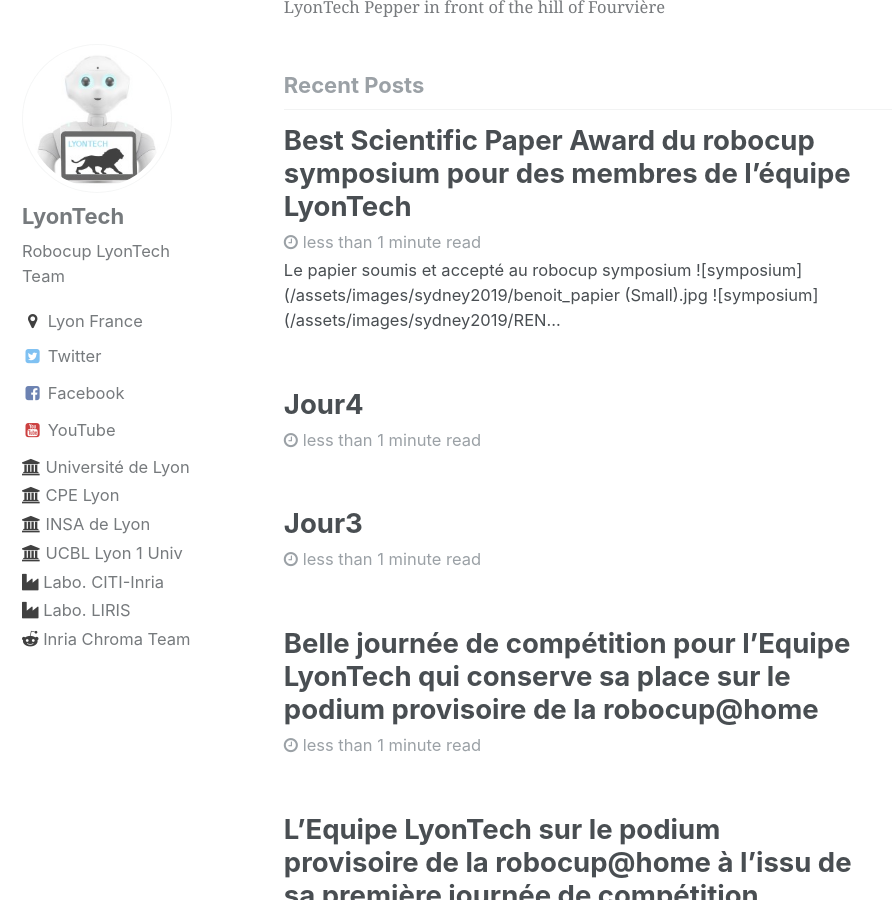
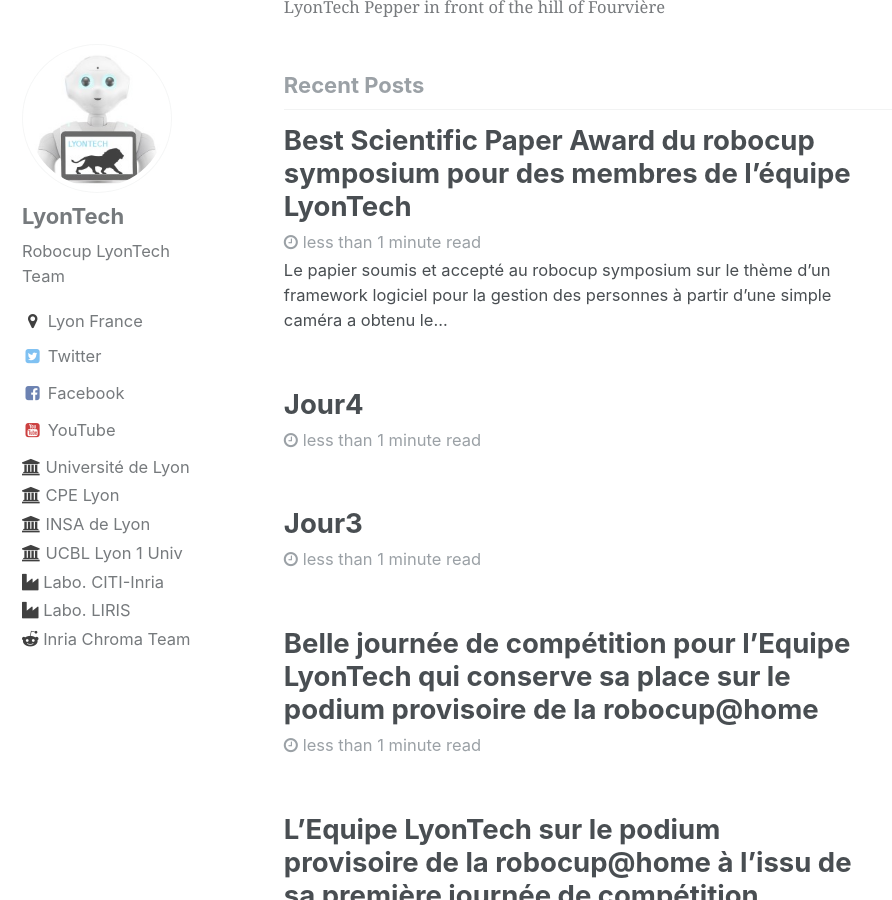
Before and after one commit to Robocup-Lyontech/Robocup-Lyontech.github.io, a Jekyll site: the page built from index.html, in a window 1280 px wide and 900 px high, scrolled down 745 px. Shown: the whole window, without its empty margins (0-892 px from the left). Built offline with Jekyll 4.4.1, drawn with Linux system fonts in a browser that asks for light colours; the list of posts is cut into pages by our own code.

Commit message:
Update 2019-07-08-Jour5.md

```diff
--- a/_posts/2019-07-08-Jour5.md
+++ b/_posts/2019-07-08-Jour5.md
@@ -8,12 +8,18 @@
 thumbnail: /assets/images/sydney2019/robot_carree_s.jpg
 
 ---
-Le papier soumis et accepté au robocup symposium
+Le papier soumis et accepté au robocup symposium sur le thème d'un framework logiciel pour  la gestion des personnes à partir d'une simple caméra a obtenu le prix du meilleur papier scientifique de la robocup. Bravo à Jacques Saraydaryan , Raphael Leber et Fabrice Jumel pour ce travail et la rédaction du papier
 ![symposium](/assets/images/sydney2019/RCS2019-peopleFeatureExtraction (Small).png)
+![symposium](/assets/images/sydney2019/team_symposium (Small).jpg
+Un grand Merci à Bernoît Renault d'avoir présenter le papier en autre absence .
 ![symposium](/assets/images/sydney2019/benoit_papier (Small).jpg
+En plus de la présentation de son papier, sur la naviguation sociale au travers d'objet déplaçable, lui aussi accepté. bravo à lui et à ses co-auteurs Olivier Simonon et Jacques Saraydaryan.
 ![symposium](/assets/images/sydney2019/RENAULT_Rbcp2019_Symp_Slides (Small).png
+
+![symposium](/assets/images/sydney2019/podium_symposium (Small).png
 ![symposium](/assets/images/sydney2019/team_symposium (Small).jpg
-![symposium](/assets/images/sydney2019/podium_symposium (Small).png
+
+
 
 
 
```
